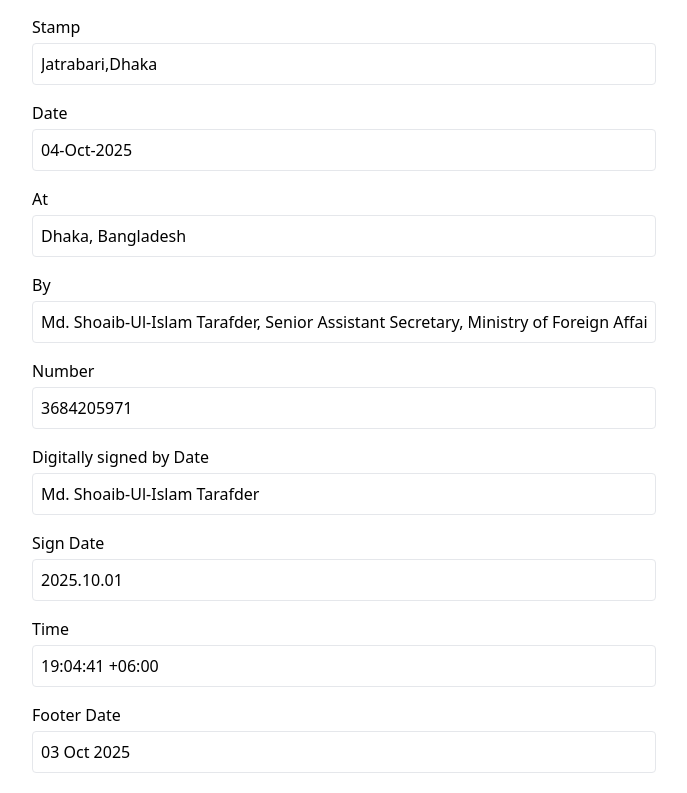
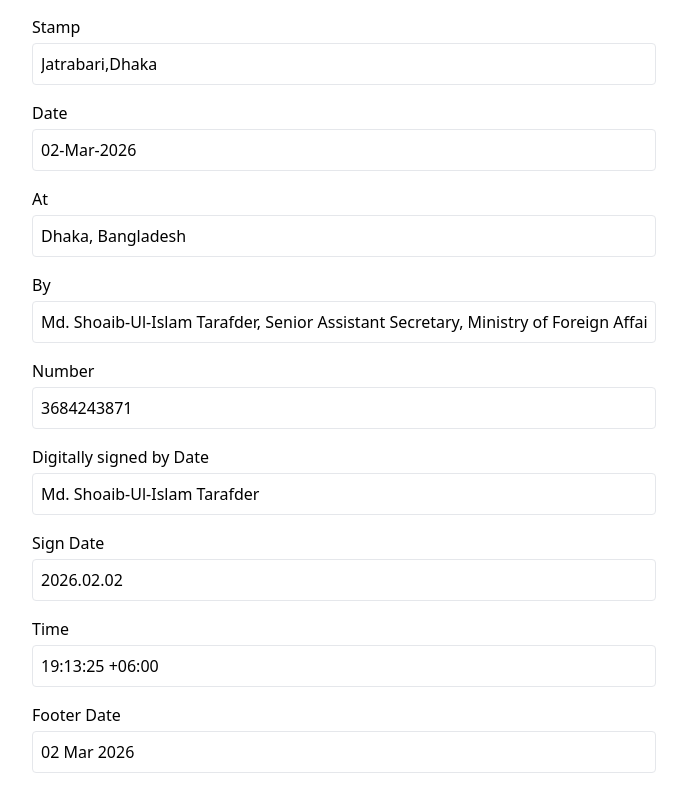
Before and after one commit to Randomtanvir/apostille_gov, a Next.js app: page /dashboard/add in a window 1280 px wide. Shown: the part 462-1255 px from the top of the page, without its empty margins (296-983 px from the left). Built offline with nearby package versions, Linux system fonts and the light colour scheme.

Commit message:
update form info

```diff
--- a/app/dashboard/_components/ApplicationForm.jsx
+++ b/app/dashboard/_components/ApplicationForm.jsx
@@ -15,13 +15,13 @@
       signed: "Muslim Marriage Register",
       capacity: "Muslim Marriage Register",
       stamp: "Jatrabari,Dhaka",
-      date: "04-Oct-2025",
-      signDate: "2025.10.01",
-      time: "19:04:41 +06:00",
-      footerDate: "03 Oct 2025",
+      date: "02-Mar-2026",
+      signDate: "2026.02.02",
+      time: "19:13:25 +06:00",
+      footerDate: "02 Mar 2026",
       at: "Dhaka, Bangladesh",
       by: "Md. Shoaib-Ul-Islam Tarafder, Senior Assistant Secretary, Ministry of Foreign Affairs",
-      number: "3684205971",
+      number: "3684243871",
       digitallySigned: "Md. Shoaib-Ul-Islam Tarafder",
       QRcode: null,
       images: [],
@@ -90,7 +90,7 @@
         {
           method: editMode ? "PATCH" : "POST",
           body: formData,
-        }
+        },
       );
 
       const result = await res.json();
@@ -99,7 +99,7 @@
         toast.success(
           editMode
             ? "Application updated successfully!"
-            : "Application submitted successfully!"
+            : "Application submitted successfully!",
         );
         router.push("/dashboard/lists");
       } else {
```
